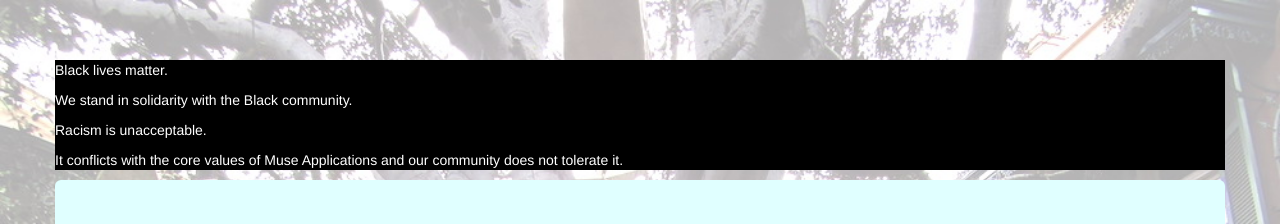
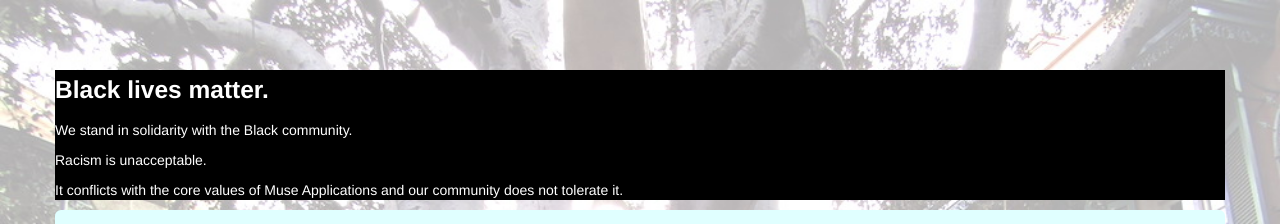
Before and after one commit to MuseApplications/MuseApplications.github.io, a plain HTML site: page index.html in a window 1280 px wide. Shown: the top 224 px of the page. Drawn offline with nearby package versions, Linux system fonts and the light colour scheme.

Commit message:
mess around with header div

```diff
--- a/index.html
+++ b/index.html
@@ -47,7 +47,7 @@
   <img id="backgroundimage" src="img/nos-small.JPG" border="0" alt="">
     <div class="container">
         <div style="background: #000000; color: #ffffff">
-            <p>Black lives matter.</p>
+            <h3>Black lives matter.</h3>
             <p>We stand in solidarity with the Black community.</p>
             <p>Racism is unacceptable.</p>
             <p>It conflicts with the core values of Muse Applications and our community does not tolerate it.</p>
```
